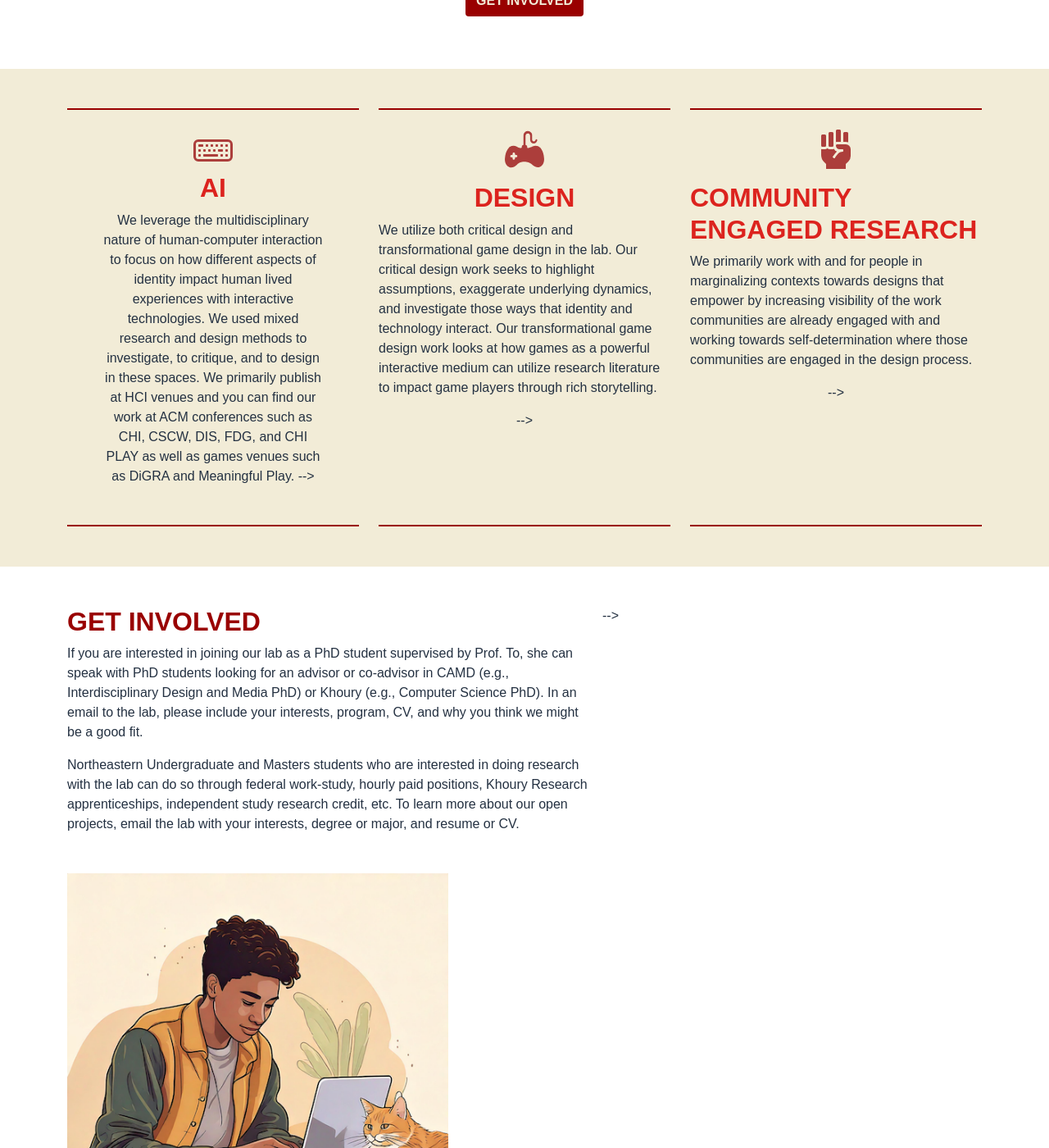
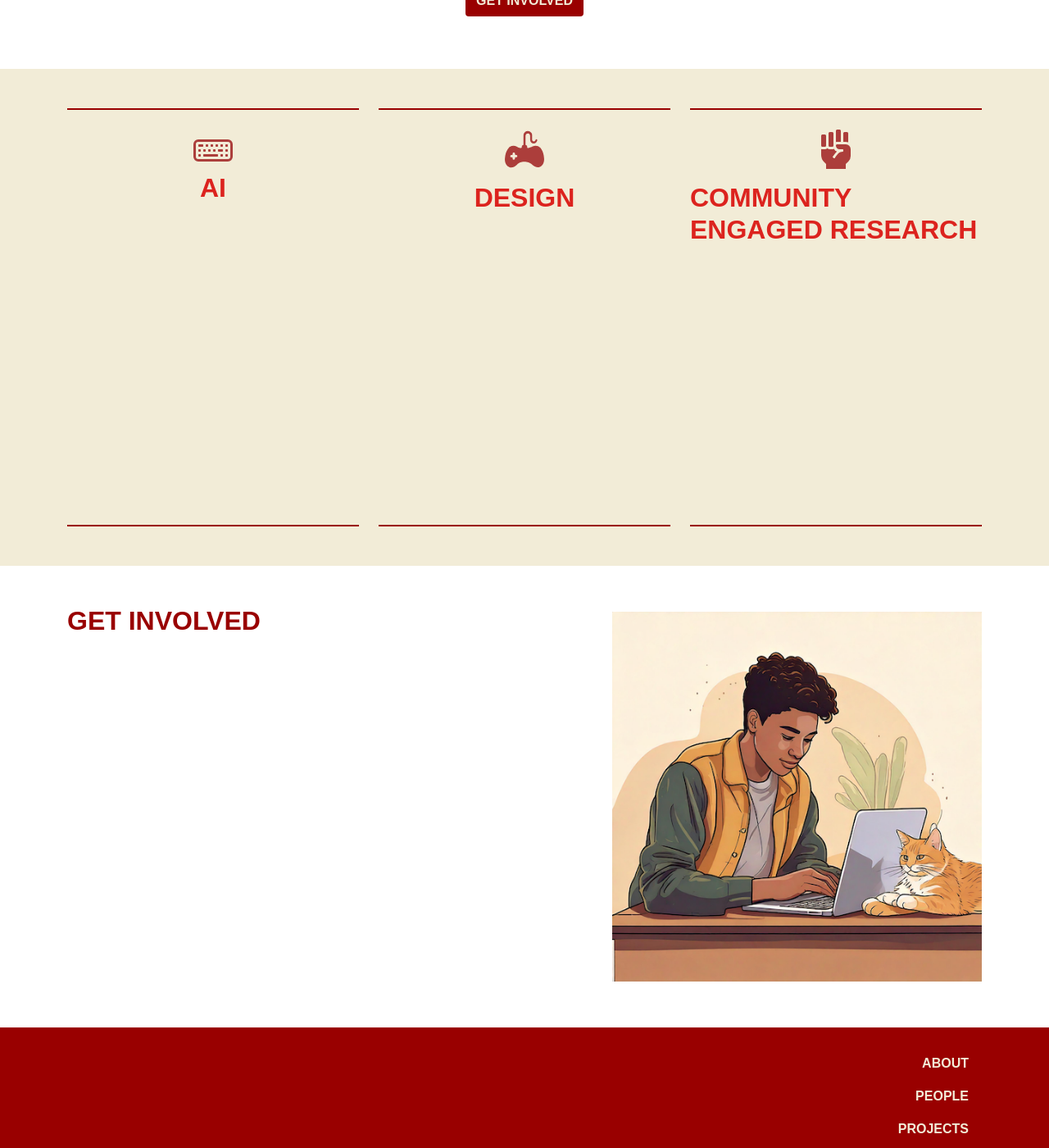
Before and after one commit to cafelabai/cafelab-site, a Jekyll site: the page built from index.html, in a window 1280 px wide and 1400 px high, scrolled down 833 px. Shown: the whole window at 82% size. Built offline with Jekyll 4.4.1, drawn with Linux system fonts in a browser that asks for light colours.

Commit message:
reduced site until time is available

```diff
--- a/_includes/text-content/gi-text.md
+++ b/_includes/text-content/gi-text.md
@@ -2,10 +2,10 @@
 <!-- Do not remove any tags, just edit the text in between -->
 
 <p>
-If you are interested in joining our lab as a PhD student supervised by Prof. To, she can speak with PhD students looking for an advisor or co-advisor in CAMD (e.g., Interdisciplinary Design and Media PhD) or Khoury (e.g., Computer Science PhD).
-In an email to the lab, please include your interests, program, CV, and why you think we might be a good fit.
+<!--If you are interested in joining our lab as a PhD student supervised by Prof. To, she can speak with PhD students looking for an advisor or co-advisor in CAMD (e.g., Interdisciplinary Design and Media PhD) or Khoury (e.g., Computer Science PhD).
+In an email to the lab, please include your interests, program, CV, and why you think we might be a good fit.-->
 </p>
 <p>
-Northeastern Undergraduate and Masters students who are interested in doing research with the lab can do so through federal work-study, hourly paid positions, Khoury Research apprenticeships, independent study research credit, etc.
-To learn more about our open projects, email the lab with your interests, degree or major, and resume or CV.
+<!--Northeastern Undergraduate and Masters students who are interested in doing research with the lab can do so through federal work-study, hourly paid positions, Khoury Research apprenticeships, independent study research credit, etc.
+To learn more about our open projects, email the lab with your interests, degree or major, and resume or CV.-->
 </p>
--- a/_includes/text-content/ra-design.md
+++ b/_includes/text-content/ra-design.md
@@ -1,3 +1,3 @@
 <!-- Bii -->
 
-We utilize both critical design and transformational game design in the lab. Our critical design work seeks to highlight assumptions, exaggerate underlying dynamics, and investigate those ways that identity and technology interact. Our transformational game design work looks at how games as a powerful interactive medium can utilize research literature to impact game players through rich storytelling.
+<!--We utilize both critical design and transformational game design in the lab. Our critical design work seeks to highlight assumptions, exaggerate underlying dynamics, and investigate those ways that identity and technology interact. Our transformational game design work looks at how games as a powerful interactive medium can utilize research literature to impact game players through rich storytelling.-->
--- a/_includes/text-content/ra-empowerment.md
+++ b/_includes/text-content/ra-empowerment.md
@@ -1,3 +1,3 @@
 <!-- Biii -->
 
-We primarily work with and for people in marginalizing contexts towards designs that empower by increasing visibility of the work communities are already engaged with and working towards self-determination where those communities are engaged in the design process.
+<!--We primarily work with and for people in marginalizing contexts towards designs that empower by increasing visibility of the work communities are already engaged with and working towards self-determination where those communities are engaged in the design process.-->
--- a/_includes/text-content/ra-hci.md
+++ b/_includes/text-content/ra-hci.md
@@ -1,3 +1,3 @@
 <!-- Bi -->
 
-We leverage the multidisciplinary nature of human-computer interaction to focus on how different aspects of identity impact human lived experiences with interactive technologies. We used mixed research and design methods to investigate, to critique, and to design in these spaces. We primarily publish at HCI venues and you can find our work at ACM conferences such as CHI, CSCW, DIS, FDG, and CHI PLAY as well as games venues such as DiGRA and Meaningful Play.
+<!--We leverage the multidisciplinary nature of human-computer interaction to focus on how different aspects of identity impact human lived experiences with interactive technologies. We used mixed research and design methods to investigate, to critique, and to design in these spaces. We primarily publish at HCI venues and you can find our work at ACM conferences such as CHI, CSCW, DIS, FDG, and CHI PLAY as well as games venues such as DiGRA and Meaningful Play.-->
--- a/index.html
+++ b/index.html
@@ -49,7 +49,7 @@ layout: "wrapper"
           <h2 class="mt-1">AI</h2>
           <p class="ra-description">
             <!-- 'include' tag to insert a description for each research area. -->
-            <!--{% include text-content/ra-hci.md %}-->
+            {% include text-content/ra-hci.md %}
           </p>
         </div>
       </div>
@@ -62,7 +62,7 @@ layout: "wrapper"
             class="ra-card-icon"
           />
           <h2 class="mt-3">Design</h2>
-          <!--<p class="ra-description">{% include text-content/ra-design.md %}</p>-->
+          <p class="ra-description">{% include text-content/ra-design.md %}</p>
         </div>
       </div>
       <div class="ra-col col-sm-12 col-md-4">
@@ -73,9 +73,9 @@ layout: "wrapper"
             class="ra-card-icon"
           />
           <h2 class="mt-3">Community Engaged Research</h2>
-          <!--<p class="ra-description">
+          <p class="ra-description">
             {% include text-content/ra-empowerment.md %}
-          </p>-->
+          </p>
         </div>
       </div>
     </div>
@@ -89,9 +89,9 @@ layout: "wrapper"
       <div class="col-sm-12 col-md-7 mb-sm-4">
         <h2>Get Involved</h2>
         <!-- This 'include' tag inserts the text content for this section. -->
-        <!--<div class="gi-text mt-2 mb-4">
+        <div class="gi-text mt-2 mb-4">
           {% include text-content/gi-text.md %}
-        </div>-->
+        </div>
         <!-- This is a button that links to an email address. -->
         <!--<button class="btn btn-cta" type="button">
           <a href="mailto:ato.neulab@gmail.com">
```
